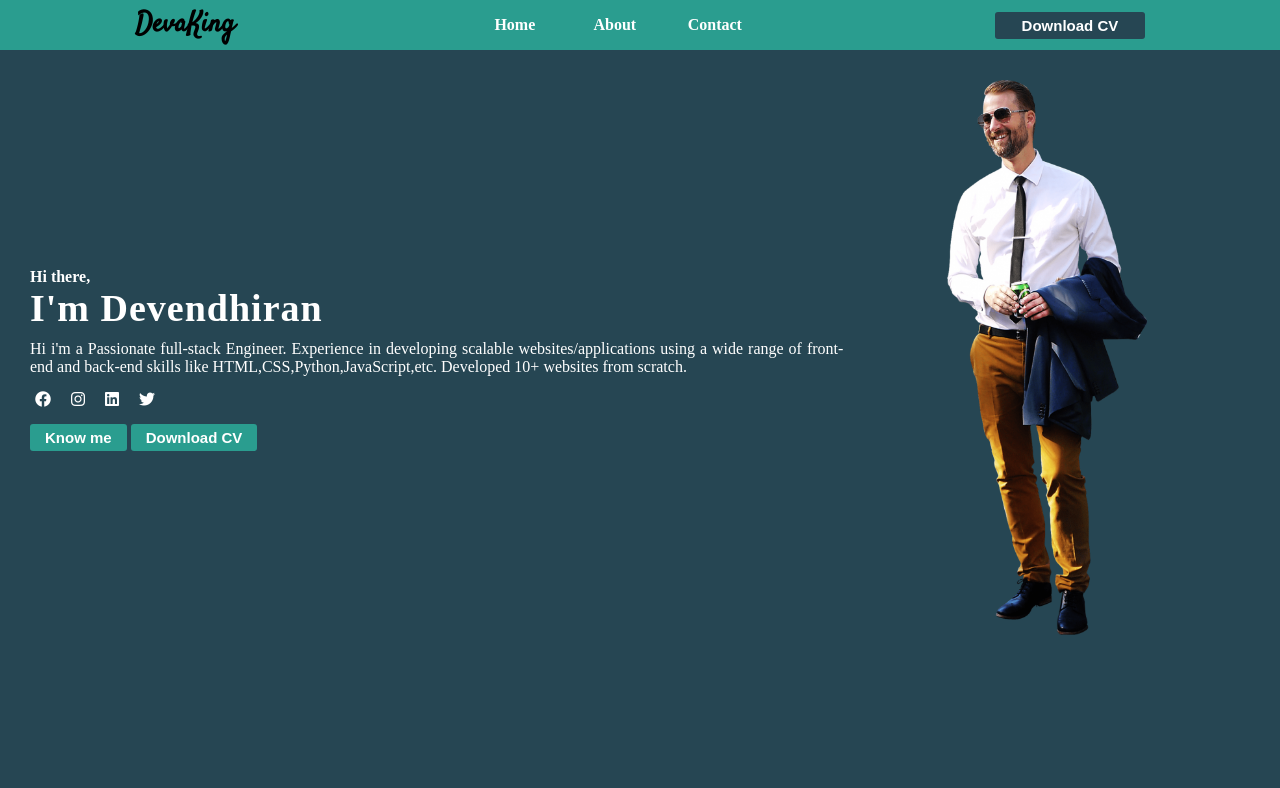
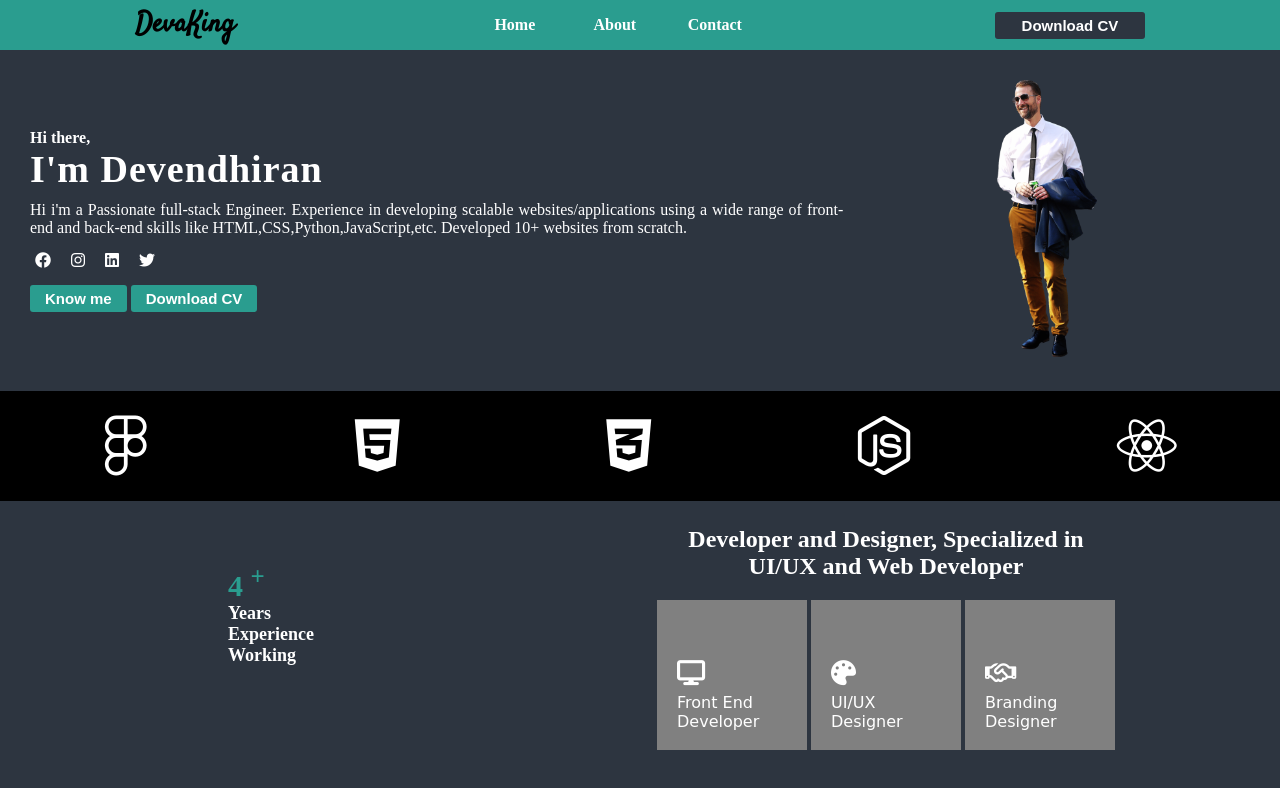
Before and after one commit to DevendhiranE/Portfolio, a plain HTML site: page index.html in a window 1280 px wide. Drawn offline with Linux system fonts and the light colour scheme; a web font is replaced by a local one.

Commit message:
new-design

```diff
--- a/assets/css/style.css
+++ b/assets/css/style.css
@@ -1,6 +1,6 @@
 @import url("https://fonts.googleapis.com/css2?family=Croissant+One&family=Satisfy&display=swap");
 :root {
-  --bg-primary: #264653;
+  --bg-primary: #2d3540;
   --bg-header: #2a9d8f;
   --nav-color: #fca311;
 }
@@ -124,3 +124,63 @@ nav ul li a {
 .hero-btn:hover {
   background-color: #31726a;
 }
+.center-section ul {
+  display: flex;
+  justify-content: space-around;
+  align-items: center;
+  font-size: 60px;
+  background: black;
+}
+.center-section ul li a i {
+  padding: 25px;
+  color: #fff;
+}
+.center-section ul li a i:hover {
+  color: #2a9d8f;
+}
+.end-section {
+  display: grid;
+  grid-template-columns: 2fr 3fr;
+  align-items: center;
+  justify-items: center;
+  padding: 25px;
+  color: #fff;
+}
+.end-section-left {
+  min-height: 150px;
+}
+.end-section-left h4 {
+  font-size: 18px;
+}
+.end-section-left h4 span {
+  font-size: 30px;
+  color: #2a9d8f;
+}
+.end-section-right h3 {
+  font-size: 24px;
+  text-align: center;
+}
+.end-section-box {
+  margin-top: 20px;
+  background: gray;
+  display: inline-block;
+  width: 150px;
+  height: 150px;
+  padding: 20px;
+  cursor: pointer;
+}
+.end-section-box:hover {
+  background-color: #2a9d8f;
+}
+.end-section-box-icons {
+  font-size: 25px;
+  margin-top: 40px;
+  margin-bottom: 5px;
+}
+.end-section-box-icons li a i {
+  color: #fff;
+}
+.end-section-box p {
+  font-size: 16px;
+  font-family: "Croissant One", cursive;
+}
--- a/index.html
+++ b/index.html
@@ -6,6 +6,7 @@
     <meta name="viewport" content="width=device-width, initial-scale=1.0" />
     <title>Deva Portfolio</title>
     <!-- Font awesome icons -->
+    <!-- https://fontawesome.com/icons -->
     <link
       rel="stylesheet"
       href="https://cdnjs.cloudflare.com/ajax/libs/font-awesome/6.4.2/css/all.min.css"
@@ -28,7 +29,7 @@
       </nav>
       <button class="btn btn-cv">Download CV</button>
     </header>
-    <div class="hero-section">
+    <section class="hero-section">
       <div class="hero-left">
         <h4>Hi there,</h4>
         <h2>I'm Devendhiran</h2>
@@ -62,9 +63,70 @@
         <img
           src="./assets/images/man-standing-img.png"
           alt="Devendhiran"
-          width="200px"
+          width="100px"
         />
       </div>
-    </div>
+    </section>
+    <section class="center-section">
+      <!-- Icons Here -->
+      <ul>
+        <li>
+          <a href="#"><i class="fa-brands fa-figma"></i></a>
+        </li>
+        <li>
+          <a href="#"><i class="fa-brands fa-html5"></i></a>
+        </li>
+        <li>
+          <a href="#"><i class="fa-brands fa-css3-alt"></i></a>
+        </li>
+        <li>
+          <a href="#"><i class="fa-brands fa-node-js"></i></a>
+        </li>
+        <li>
+          <a href="#"><i class="fa-brands fa-react"></i></a>
+        </li>
+      </ul>
+    </section>
+    <section class="end-section">
+      <div class="end-section-left">
+        <h4>
+          <span>4 <sup>+</sup></span> <br />
+          Years <br />Experience <br />Working
+        </h4>
+      </div>
+      <div class="end-section-right">
+        <h3>
+          Developer and Designer, Specialized in <br />
+          UI/UX and Web Developer
+        </h3>
+        <div class="end-section-box">
+          <!-- end section logo here -->
+          <ul class="end-section-box-icons">
+            <li>
+              <a href="#"><i class="fa-solid fa-display"></i></a>
+            </li>
+          </ul>
+          <p>Front End Developer</p>
+        </div>
+        <div class="end-section-box">
+          <!-- end section logo here -->
+          <ul class="end-section-box-icons">
+            <li>
+              <a href="#"><i class="fa-solid fa-palette"></i></a>
+            </li>
+          </ul>
+          <p>UI/UX Designer</p>
+        </div>
+        <div class="end-section-box">
+          <!-- end section logo here -->
+          <ul class="end-section-box-icons">
+            <li>
+              <a href="#"><i class="fa-regular fa-handshake"></i></a>
+            </li>
+          </ul>
+          <p>Branding Designer</p>
+        </div>
+      </div>
+    </section>
   </body>
 </html>
```
